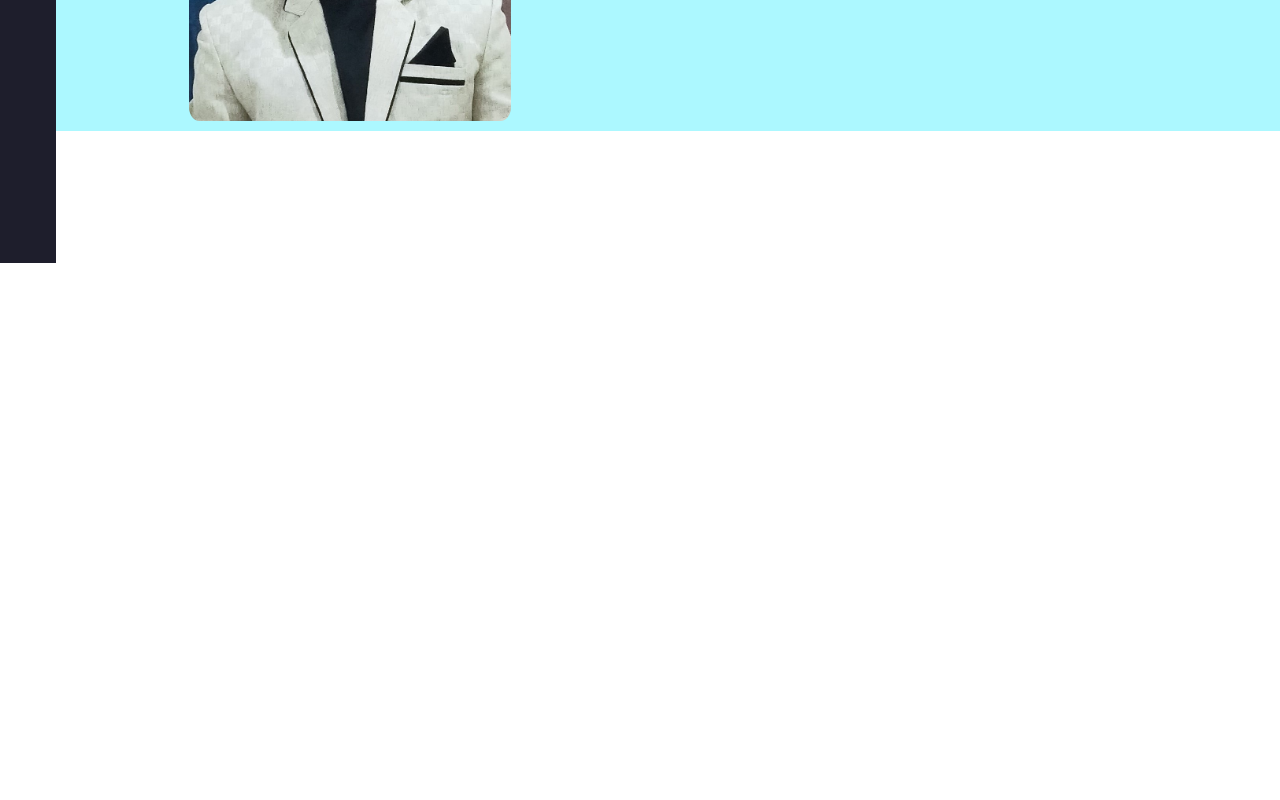
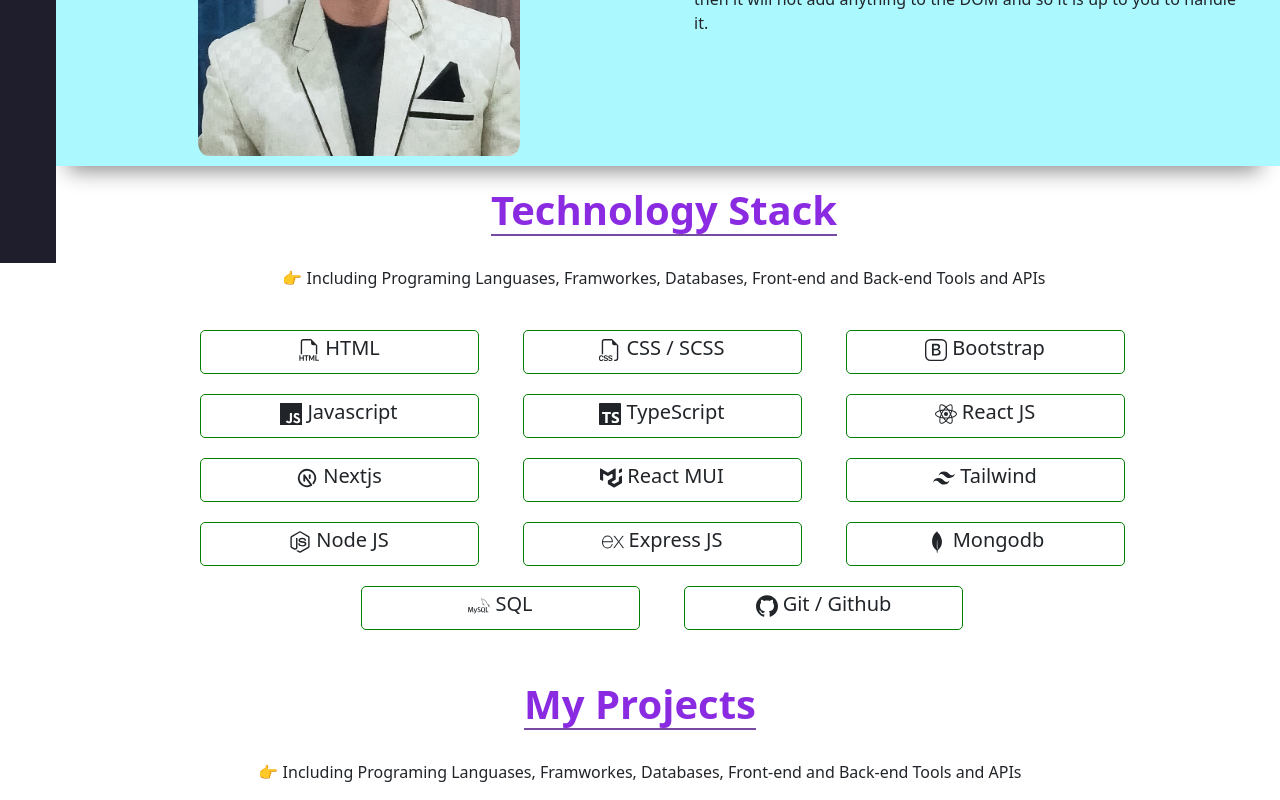
Before and after one commit to kksharma2101/my-portfolio, a React (Create React App) app in the folder client/: page / in a window 1280 px wide. Shown: the part 537-1337 px from the top of the page. Before the commit the page ends 800 px from the top, so only its background shows below. Built offline with nearby package versions, Linux system fonts and the light colour scheme.

Commit message:
add css and create some files

```diff
--- a/client/src/App.css
+++ b/client/src/App.css
@@ -0,0 +1,5 @@
+.app {
+  width: 100%;
+  margin: 0;
+  padding: 0;
+}
--- a/client/src/App.js
+++ b/client/src/App.js
@@ -1,11 +1,18 @@
 import Layout from "./components/layout/Layout";
 import About from "./pages/about/About";
+import TechStack from "./pages/techstack/TechStack";
+import "./App.css";
+import Projects from "./pages/projects/Projects";
 
 function App() {
   return (
     <>
-      <Layout />
-      <About />
+      <div className="app">
+        <Layout />
+        <About />
+        <TechStack />
+        <Projects />
+      </div>
     </>
   );
 }
--- a/client/src/pages/Home/Home.css
+++ b/client/src/pages/Home/Home.css
@@ -1,7 +1,9 @@
 .home-container {
   background-color: #000;
-  height: 250px;
+  height: 255px;
   color: #fff;
+  width: 100%;
+  box-shadow: rgba(0, 0, 0, 0.45) 0px 25px 20px -20px;
 }
 .home-content h2 {
   padding-top: 70px;
--- a/client/src/pages/about/About.css
+++ b/client/src/pages/about/About.css
@@ -2,6 +2,7 @@
   padding-top: 18px;
   margin-left: 3rem;
   background-color: #acf8ff;
+  box-shadow: rgba(0, 0, 0, 0.45) 0px 25px 20px -20px;
 }
 
 .about > .row > .about-img {
--- /dev/null
+++ b/client/src/pages/projects/Projects.css
@@ -0,0 +1,17 @@
+.projects > {
+  margin-left: 3rem;
+}
+.projects > .heading {
+  margin-top: 40px;
+}
+.projects > .heading > h1 {
+  color: #8a2be2;
+  font-weight: 700;
+  border-bottom: 2px solid #784ba2;
+  width: fit-content;
+  margin: auto;
+  margin-bottom: 30px;
+}
+.projects > .heading > p {
+  text-align: center;
+}
--- /dev/null
+++ b/client/src/pages/projects/Projects.js
@@ -0,0 +1,20 @@
+import React from "react";
+import "./Projects.css";
+
+const Projects = () => {
+  return (
+    <>
+      <div className="container projects">
+        <div className="heading">
+          <h1>My Projects</h1>
+          <p>
+            👉 Including Programing Languases, Framworkes, Databases, Front-end
+            and Back-end Tools and APIs
+          </p>
+        </div>
+      </div>
+    </>
+  );
+};
+
+export default Projects;
--- /dev/null
+++ b/client/src/pages/techstack/TechStack.css
@@ -0,0 +1,44 @@
+.main-container {
+  margin-left: 3rem;
+  padding-top: 20px;
+}
+.main-container > h1 {
+  color: #8a2be2;
+  font-weight: 700;
+  border-bottom: 2px solid #784ba2;
+  width: fit-content;
+  margin: auto;
+  margin-bottom: 30px;
+}
+.main-container > h1,
+p {
+  text-align: center;
+}
+.row {
+  width: 100%;
+  padding-left: 20px;
+  display: flex;
+  justify-content: center;
+  margin-top: 30px;
+}
+.techstack {
+  margin: 10px;
+}
+.tech-stack {
+  border-radius: 5px;
+  display: flex;
+  justify-content: center;
+  padding: 5px;
+  flex-wrap: wrap;
+  border: 1px solid green;
+  gap: 5px;
+  cursor: pointer;
+}
+.media-body > .tech-icon {
+  font-size: 22px;
+}
+.tech-stack:hover {
+  background-color: #1e1ede;
+  color: #fff;
+  transition: 1s;
+}
--- /dev/null
+++ b/client/src/pages/techstack/TechStack.js
@@ -0,0 +1,33 @@
+import React from "react";
+import "./TechStack.css";
+import { TechstackList } from "./TechstackList";
+
+const TechStack = () => {
+  return (
+    <>
+      <div className="main-container">
+        <h1>Technology Stack</h1>
+        <p>
+          👉 Including Programing Languases, Framworkes, Databases, Front-end
+          and Back-end Tools and APIs
+        </p>
+        <div className="row">
+          {TechstackList.map((tech) => (
+            <div className="col-md-3 techstack" key={tech._id}>
+              <div className="tech-stack">
+                <div className="media-body">
+                  <tech.icon className="tech-icon" />
+                </div>
+                <div>
+                  <h5>{tech.name}</h5>
+                </div>
+              </div>
+            </div>
+          ))}
+        </div>
+      </div>
+    </>
+  );
+};
+
+export default TechStack;
--- /dev/null
+++ b/client/src/pages/techstack/TechstackList.js
@@ -0,0 +1,88 @@
+import { BsFiletypeHtml, BsFiletypeCss, BsBootstrap } from "react-icons/bs";
+import { FaNodeJs } from "react-icons/fa";
+import { TbBrandNextjs } from "react-icons/tb";
+import {
+  SiJavascript,
+  SiMui,
+  SiReact,
+  SiTailwindcss,
+  SiMongodb,
+  SiMysql,
+  SiTypescript,
+  SiGithub,
+  SiExpress,
+} from "react-icons/si";
+
+export const TechstackList = [
+  {
+    _id: 1,
+    name: "HTML",
+    icon: BsFiletypeHtml,
+  },
+  {
+    _id: 2,
+    name: "CSS / SCSS",
+    icon: BsFiletypeCss,
+  },
+  {
+    _id: 3,
+    name: "Bootstrap",
+    icon: BsBootstrap,
+  },
+  {
+    _id: 4,
+    name: "Javascript",
+    icon: SiJavascript,
+  },
+  {
+    _id: 5,
+    name: "TypeScript",
+    icon: SiTypescript,
+  },
+  {
+    _id: 6,
+    name: "React JS",
+    icon: SiReact,
+  },
+  {
+    _id: 7,
+    name: "Nextjs",
+    icon: TbBrandNextjs,
+  },
+  {
+    _id: 8,
+    name: "React MUI",
+    icon: SiMui,
+  },
+  {
+    _id: 9,
+    name: "Tailwind ",
+    icon: SiTailwindcss,
+  },
+  {
+    _id: 10,
+    name: "Node JS ",
+    icon: FaNodeJs,
+  },
+  {
+    _id: 11,
+    name: "Express JS ",
+    icon: SiExpress,
+  },
+
+  {
+    _id: 12,
+    name: "Mongodb ",
+    icon: SiMongodb,
+  },
+  {
+    _id: 13,
+    name: "SQL ",
+    icon: SiMysql,
+  },
+  {
+    _id: 14,
+    name: "Git / Github ",
+    icon: SiGithub,
+  },
+];
```
